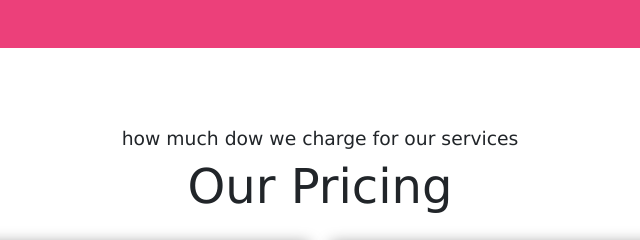
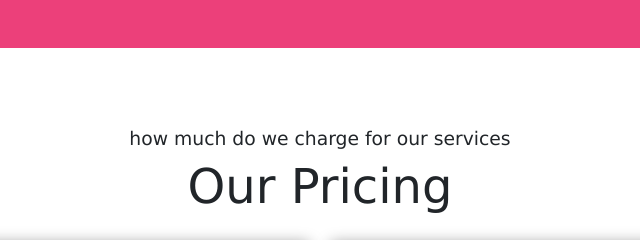
Before and after one commit to faithseasonsdesign2021/lebsspar, a plain HTML site: page index.html in a window 1280 px wide. Shown: the part 2900-3140 px from the top of the page, 320-960 px from the left. Drawn offline with nearby package versions, Linux system fonts and the light colour scheme.

Commit message:
Add files via upload

```diff
--- a/index.html
+++ b/index.html
@@ -254,7 +254,7 @@
     <!--coding for the pricing list start here-->
     <div class="container pricing-wrapper">
         <p class="h5 text-center">
-            how much dow we charge for our services
+            how much do we charge for our services
         </p>
         <p class="h1 text-center pricing-caption">
             Our Pricing
```
